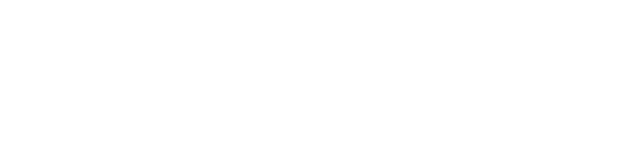
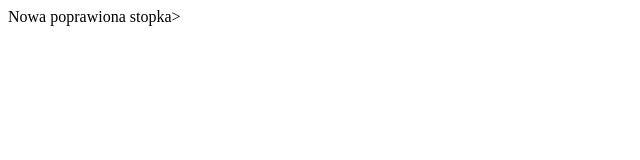
Before and after one commit to magda0811/hello-world, a plain HTML site: page index.html in a window 1280 px wide. Shown: the whole page, without its empty margins (0-640 px from the left). Drawn offline with Linux system fonts and the light colour scheme.

```diff
--- a/index.html
+++ b/index.html
@@ -8,4 +8,5 @@
 <body>
 
 </body>
+<footer>Nowa poprawiona stopka></footer>
 </html>
```
